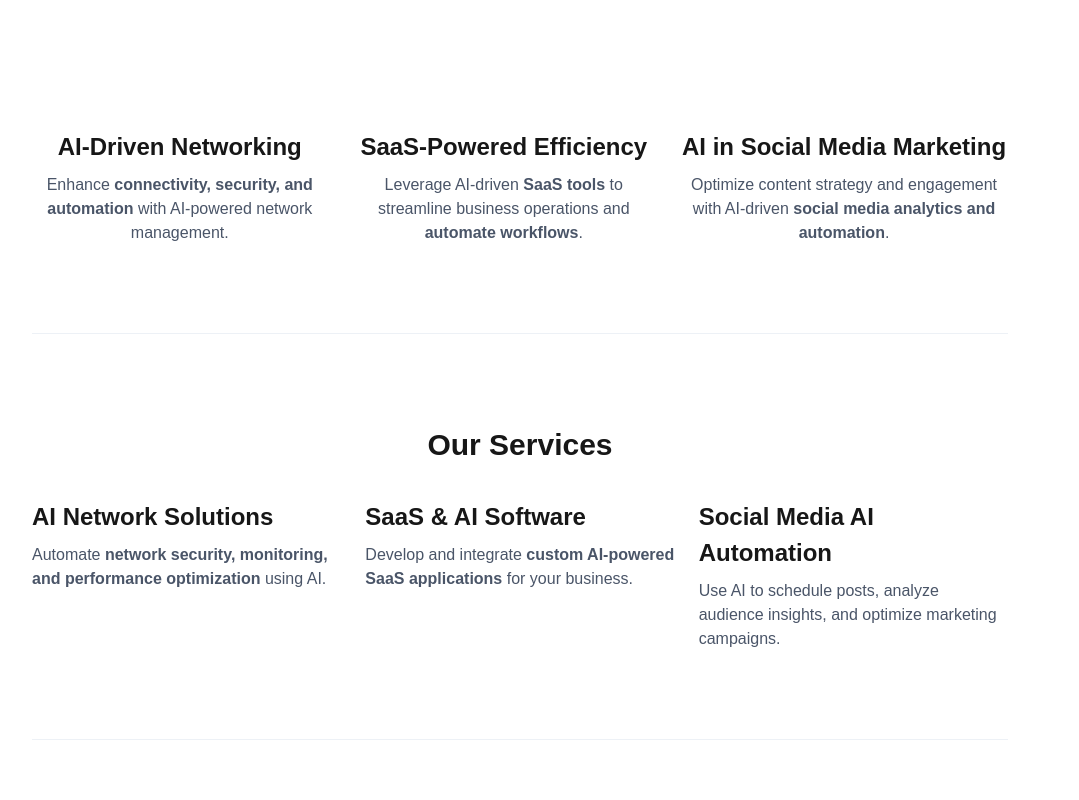
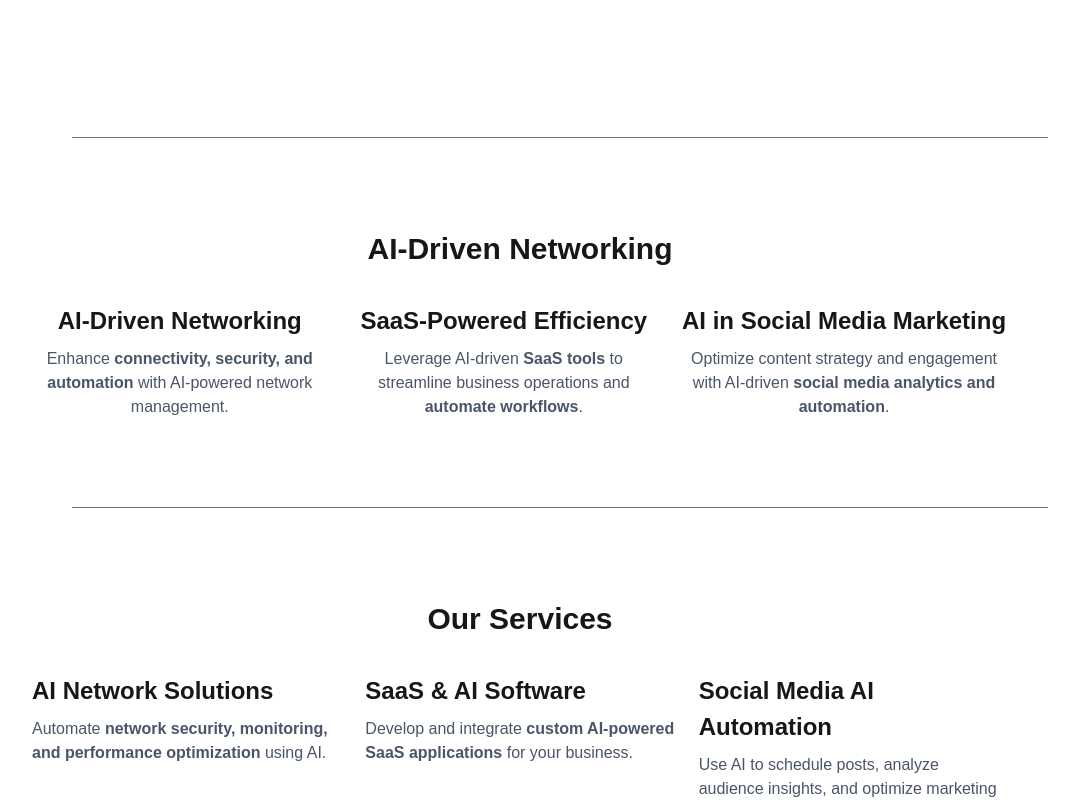
Before and after one commit to scottatgit/fieldstoneFront, a Next.js app: page / in a window 1280 px wide. Shown: the part 420-1220 px from the top of the page, without its empty margins (120-1199 px from the left). Built offline with nearby package versions, Linux system fonts and the light colour scheme; no server answers.

Commit message:
acquistion update

```diff
--- a/src/app/Acquisition.tsx
+++ b/src/app/Acquisition.tsx
@@ -17,7 +17,7 @@ export default function Acquisition() {
 
   const handleGetStarted = () => {
     if (isAuthenticated) {
-      router.push('/first-steps');
+      router.push("/first-steps");
     } else {
       handleRegisterOpen();
     }
@@ -27,7 +27,7 @@ export default function Acquisition() {
     <ChakraProvider theme={theme}>
       <Box as="main" className="max-w-5xl mx-auto py-12 px-6">
 
-        {/* Hero Section */}
+        {/* 1: Hero Section */}
         <Box textAlign="center" py={20}>
           <Text fontSize="4xl" fontWeight="bold" mb={4}>
             AI-Powered Solutions for Business Growth
@@ -40,8 +40,13 @@ export default function Acquisition() {
           </Button>
         </Box>
 
-        {/* Value Propositions */}
+        <Divider borderColor="black.200"mx={10} my={12} />
+
+        {/* 2: AI-Driven Networking */}
         <Box py={10}>
+          <Text fontSize="3xl" fontWeight="bold" textAlign="center" mb={8}>
+            AI-Driven Networking
+          </Text>
           <Flex direction={{ base: "column", md: "row" }} textAlign="center" gap={6}>
             <VStack>
               <Text fontSize="2xl" fontWeight="bold">AI-Driven Networking</Text>
@@ -64,9 +69,9 @@ export default function Acquisition() {
           </Flex>
         </Box>
 
-        <Divider my={12} />
+        <Divider borderColor="black.200"mx={10} my={12} />
 
-        {/* Core Services Section */}
+        {/* 3: Our Services */}
         <Box py={10}>
           <Text fontSize="3xl" fontWeight="bold" textAlign="center" mb={8}>
             Our Services
@@ -93,9 +98,9 @@ export default function Acquisition() {
           </Flex>
         </Box>
 
-        <Divider my={12} />
+        <Divider borderColor="black.200"mx={10} my={12} />
 
-        {/* Call to Action */}
+        {/* 4: Call to Action */}
         <Box textAlign="center" py={16}>
           <Text fontSize="3xl" fontWeight="bold" mb={6}>
             Ready to Transform Your Business with AI?
```
